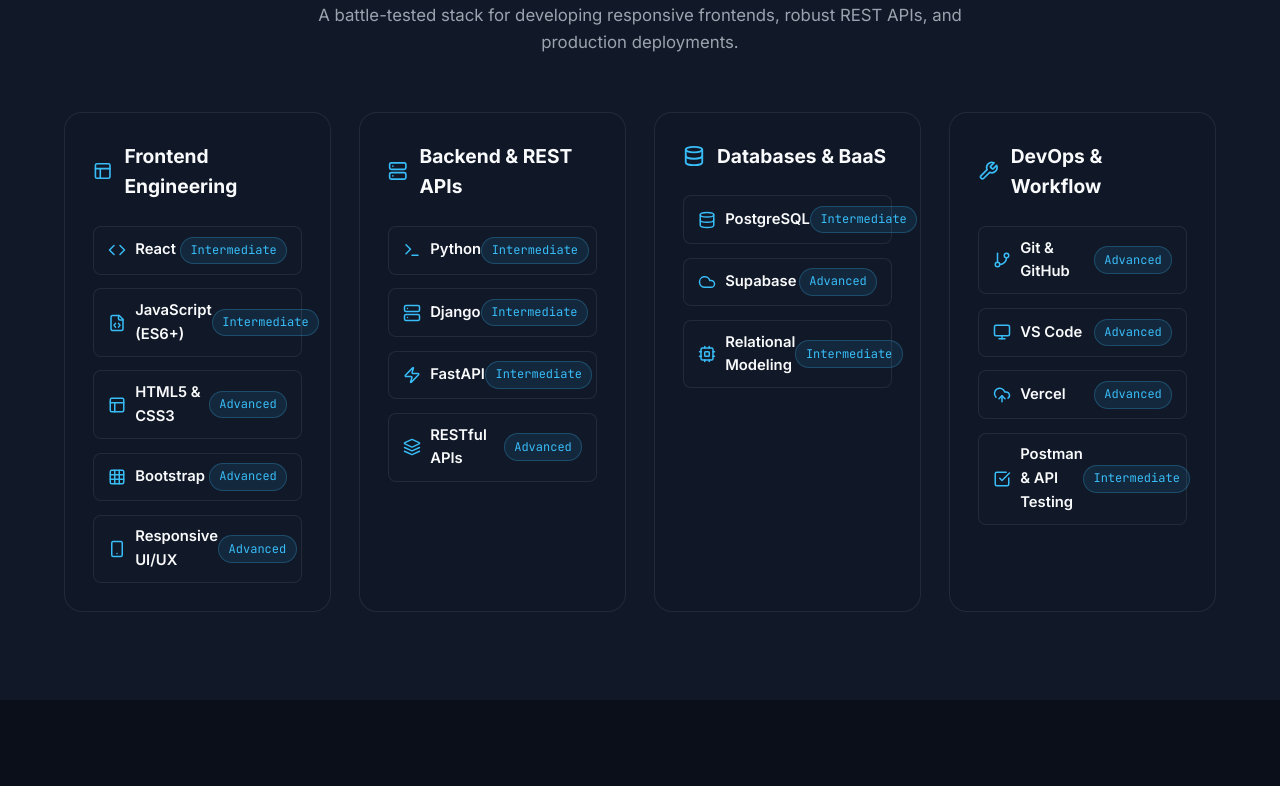
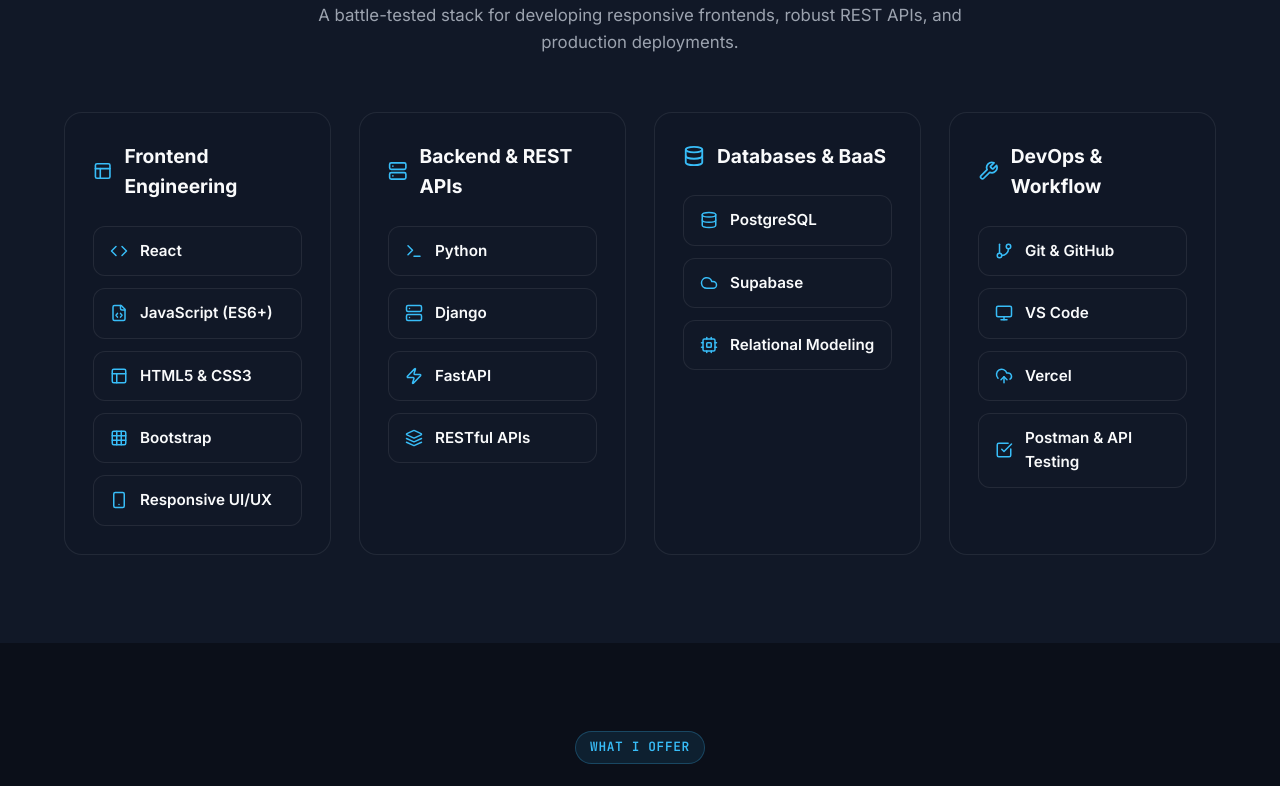
Before and after one commit to MatiIsrael/MyPortifolio, a React (Vite) app: page / in a window 1280 px wide. Shown: the part 2000-2786 px from the top of the page. Built offline with nearby package versions, Linux system fonts and the light colour scheme.

Commit message:
style: remove intermediate/advanced skill level badges for clean modern look

```diff
--- a/src/components/Skills.jsx
+++ b/src/components/Skills.jsx
@@ -88,12 +88,11 @@ export default function Skills() {
                 {cat.items.map((skill, sIdx) => (
                   <div key={sIdx} className="skill-row">
                     <div className="skill-name-wrap">
-                      <span style={{ color: 'var(--accent-primary)', display: 'flex' }}>
+                      <span className="skill-icon-wrap">
                         {iconMap[skill.icon] || <Code size={18} />}
                       </span>
-                      <span>{skill.name}</span>
+                      <span className="skill-name">{skill.name}</span>
                     </div>
-                    <span className="skill-level-badge">{skill.level}</span>
                   </div>
                 ))}
               </div>
--- a/src/data/portfolioData.js
+++ b/src/data/portfolioData.js
@@ -42,28 +42,28 @@ export const portfolioData = {
 
   skills: {
     frontend: [
-      { name: "React", level: "Intermediate", icon: "Code" },
-      { name: "JavaScript (ES6+)", level: "Intermediate", icon: "FileCode" },
-      { name: "HTML5 & CSS3", level: "Advanced", icon: "Layout" },
-      { name: "Bootstrap", level: "Advanced", icon: "Grid" },
-      { name: "Responsive UI/UX", level: "Advanced", icon: "Smartphone" }
+      { name: "React", icon: "Code" },
+      { name: "JavaScript (ES6+)", icon: "FileCode" },
+      { name: "HTML5 & CSS3", icon: "Layout" },
+      { name: "Bootstrap", icon: "Grid" },
+      { name: "Responsive UI/UX", icon: "Smartphone" }
     ],
     backend: [
-      { name: "Python", level: "Intermediate", icon: "Terminal" },
-      { name: "Django", level: "Intermediate", icon: "Server" },
-      { name: "FastAPI", level: "Intermediate", icon: "Zap" },
-      { name: "RESTful APIs", level: "Advanced", icon: "Layers" }
+      { name: "Python", icon: "Terminal" },
+      { name: "Django", icon: "Server" },
+      { name: "FastAPI", icon: "Zap" },
+      { name: "RESTful APIs", icon: "Layers" }
     ],
     database: [
-      { name: "PostgreSQL", level: "Intermediate", icon: "Database" },
-      { name: "Supabase", level: "Advanced", icon: "Cloud" },
-      { name: "Relational Modeling", level: "Intermediate", icon: "Cpu" }
+      { name: "PostgreSQL", icon: "Database" },
+      { name: "Supabase", icon: "Cloud" },
+      { name: "Relational Modeling", icon: "Cpu" }
     ],
     tools: [
-      { name: "Git & GitHub", level: "Advanced", icon: "GitBranch" },
-      { name: "VS Code", level: "Advanced", icon: "Monitor" },
-      { name: "Vercel", level: "Advanced", icon: "UploadCloud" },
-      { name: "Postman & API Testing", level: "Intermediate", icon: "CheckSquare" }
+      { name: "Git & GitHub", icon: "GitBranch" },
+      { name: "VS Code", icon: "Monitor" },
+      { name: "Vercel", icon: "UploadCloud" },
+      { name: "Postman & API Testing", icon: "CheckSquare" }
     ]
   },
 
--- a/src/styles/index.css
+++ b/src/styles/index.css
@@ -649,41 +649,43 @@ img {
 .skills-list {
   display: flex;
   flex-direction: column;
-  gap: 0.85rem;
+  gap: 0.75rem;
 }
 
 .skill-row {
   display: flex;
   align-items: center;
-  justify-content: space-between;
-  padding: 0.6rem 0.85rem;
+  padding: 0.75rem 1rem;
   background: var(--bg-secondary);
-  border-radius: var(--radius-sm);
+  border-radius: var(--radius-md);
   border: 1px solid var(--border-subtle);
   transition: all var(--transition-fast);
 }
 
 .skill-row:hover {
-  border-color: var(--border-focus);
+  border-color: var(--accent-primary);
   background: var(--bg-tertiary);
+  transform: translateX(4px);
+  box-shadow: 0 2px 8px rgba(0, 0, 0, 0.08);
 }
 
 .skill-name-wrap {
   display: flex;
   align-items: center;
-  gap: 0.6rem;
-  font-size: 0.925rem;
+  gap: 0.75rem;
+  font-size: 0.95rem;
   font-weight: 600;
 }
 
-.skill-level-badge {
-  font-size: 0.75rem;
-  font-family: var(--font-mono);
-  padding: 0.2rem 0.6rem;
-  border-radius: var(--radius-full);
-  background: var(--badge-bg);
-  color: var(--badge-text);
-  border: 1px solid var(--badge-border);
+.skill-icon-wrap {
+  color: var(--accent-primary);
+  display: flex;
+  align-items: center;
+  justify-content: center;
+}
+
+.skill-name {
+  color: var(--text-primary);
 }
 
 /* --------------------------------------------------------------------------
```
